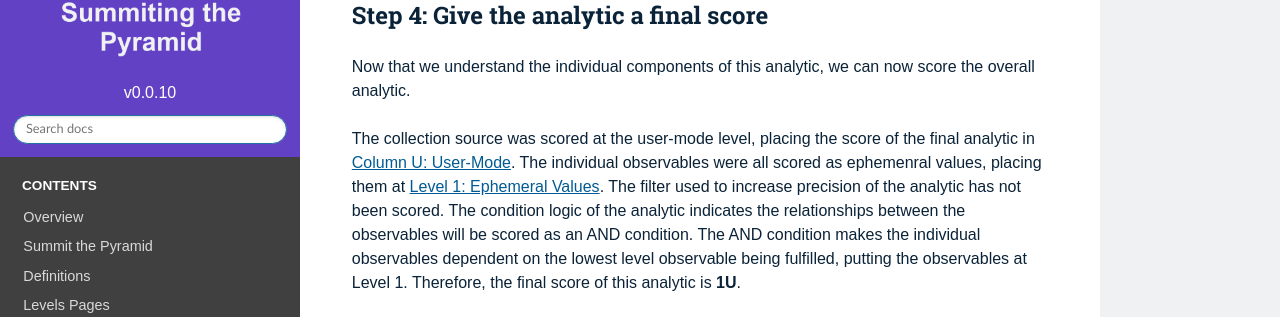
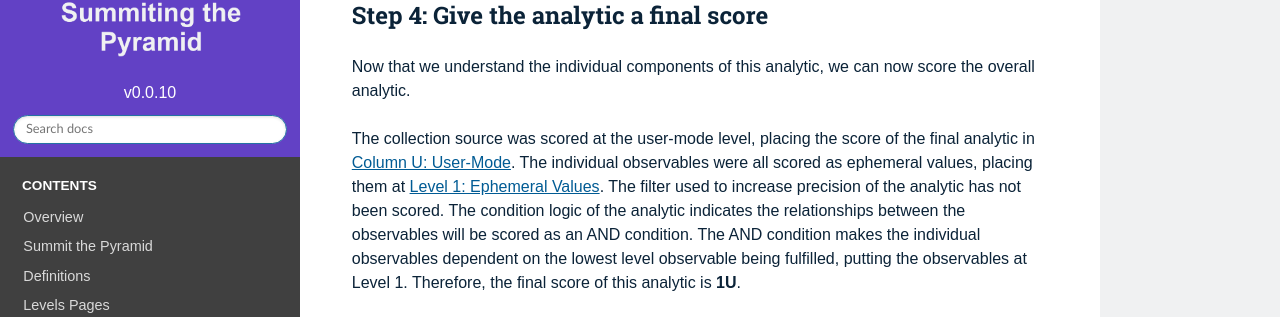
Before and after one commit to center-for-threat-informed-defense/summiting-the-pyramid, a Sphinx documentation site: the page built from docs/scoringanalytic.rst, in a window 1280 px wide and 900 px high, scrolled down 3952 px. Shown: the part 106-423 px from the top of the window. Built offline with Sphinx 7.4.7 and the Read the Docs theme 2.0.0, drawn with Linux system fonts in a browser that asks for light colours.

Commit message:
fixed typos

```diff
--- a/docs/definitions.rst
+++ b/docs/definitions.rst
@@ -54,7 +54,7 @@
 | Sysmon Event 1                | Windows function monitored by PsSetCreateProcessNotifyRoutine (e.g. CreateProcess)   |
 | OriginalFilename="foo"        | creates a process from a source file with "foo" filename in PE Header                |
 +-------------------------------+--------------------------------------------------------------------------------------+
-| .pcap File                    | Network traffic occurs, visibile to a packet analyzer                                |
+| .pcap File                    | Network traffic occurs, visible to a packet analyzer                                |
 +-------------------------------+--------------------------------------------------------------------------------------+
 | Zeek alert                    | Network traffic occurs, visible to Zeek, which matches a policy                      |
 +-------------------------------+--------------------------------------------------------------------------------------+
--- a/docs/levels/preexisting_tool.rst
+++ b/docs/levels/preexisting_tool.rst
@@ -41,7 +41,7 @@
 |                               |  | Token elevation type (EID)     |                              |
 |                               |  | Access level (CAR)             |                              |
 +-------------------------------+-----------------------------------+------------------------------+
-| User Session                  |  | Loging type (CAR)              |                              |
+| User Session                  |  | Login type (CAR)              |                              |
 |                               |  | Login successful (CAR)         |                              |
 +-------------------------------+-----------------------------------+------------------------------+
 | Authentication                |  | Auth service (CAR)             |                              |
--- a/docs/levels/quicklevels.rst
+++ b/docs/levels/quicklevels.rst
@@ -12,7 +12,7 @@
    * - 4: Core to Some Implementations of (Sub-)Technique
      - AttributeLDAPDisplayName: msDS-KeyCredentialLink (T1556)
    * - 3: Core to Pre-Existing Tools
-     - signer (CAR), signature_valid (CAR), mime_type (CAR), link_target (CAR), command line (Sysmon), parent command line (Sysmon), process command line (Windows EID), command_line (CAR), parent_comand_line (CAR), integrity level (Sysmon), mandatory label (Windows EID), token elevation type (Windows EID), original file name (Sysmon), access_level (CAR), integrity_level (CAR), login_type (CAR), login_successful (CAR), auth_service (CAR), decision_reason (CAR), method (CAR)
+     - signer (CAR), signature_valid (CAR), mime_type (CAR), link_target (CAR), command line (Sysmon), parent command line (Sysmon), process command line (Windows EID), command_line (CAR), parent_command_line (CAR), integrity level (Sysmon), mandatory label (Windows EID), token elevation type (Windows EID), original file name (Sysmon), access_level (CAR), integrity_level (CAR), login_type (CAR), login_successful (CAR), auth_service (CAR), decision_reason (CAR), method (CAR)
    * - 2: Core to Adversary-Brought Tools
      - Command line (Sysmon), integrity level (Sysmon), parent command line (Sysmon)
    * - 1: Ephemeral Values
--- a/docs/scoringanalytic.rst
+++ b/docs/scoringanalytic.rst
@@ -75,7 +75,7 @@
 
 Now that we understand the individual components of this analytic, we can now score the overall analytic.
 
-The collection source was scored at the user-mode level, placing the score of the final analytic in :ref:`User-Mode`. The individual observables were all scored as ephemenral values, placing them at :ref:`Ephemeral Values`. The filter used to increase precision of the analytic has not been scored. The condition logic of the analytic indicates the relationships between the observables will be scored as an AND condition. The AND condition makes the individual observables dependent on the lowest level observable being fulfilled, putting the observables at Level 1. Therefore, the final score of this analytic is **1U**.
+The collection source was scored at the user-mode level, placing the score of the final analytic in :ref:`User-Mode`. The individual observables were all scored as ephemeral values, placing them at :ref:`Ephemeral Values`. The filter used to increase precision of the analytic has not been scored. The condition logic of the analytic indicates the relationships between the observables will be scored as an AND condition. The AND condition makes the individual observables dependent on the lowest level observable being fulfilled, putting the observables at Level 1. Therefore, the final score of this analytic is **1U**.
 
 .. figure:: _static/pipes_finalscore_07052023.png
    :alt: Suspicious Pipe Creation final score
```
